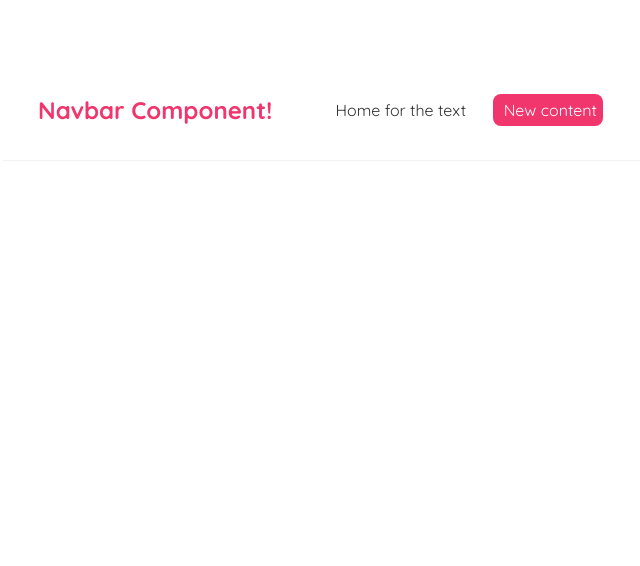
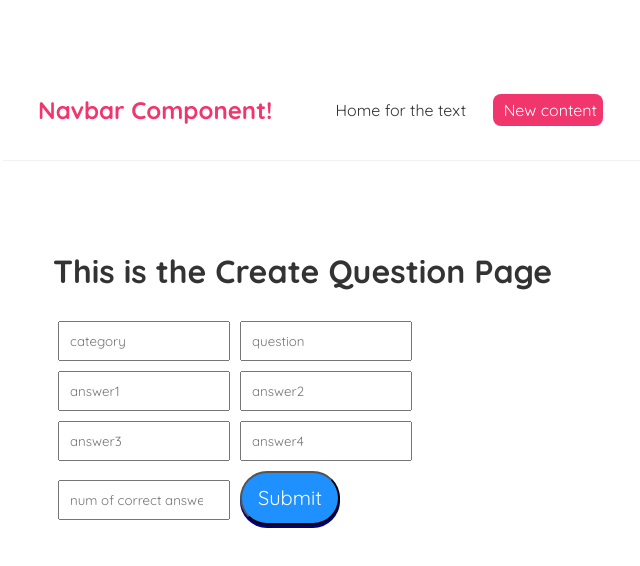
Before and after one commit to naoiri/Quiz-man, a React (Create React App) app in the folder frontend/: page /createquestion in a window 1280 px wide. Shown: the top 566 px of the page, without its empty margins (317-957 px from the left). Built offline with nearby package versions, Linux system fonts and the light colour scheme; the HTML template or start-up script is replaced by a standard one.

Commit message:
Add basic createquestion page

```diff
--- a/frontend/src/App.js
+++ b/frontend/src/App.js
@@ -5,6 +5,7 @@ import Home from './Home';
 import Difficulty from './Difficulty';
 import Game from './Game';
 import CreateUser from './CreateUser';
+import CreateQuestion from "./CreateQuestion";
 
 function App() {
 
@@ -31,6 +32,9 @@ function App() {
             <Route exact path="/game">
               <Game />
             </Route>
+            <Route exact path="/createquestion">
+              <CreateQuestion />
+            </Route>
 
           </Switch>
 
--- /dev/null
+++ b/frontend/src/CreateQuestion.js
@@ -0,0 +1,37 @@
+import React from "react";
+
+function CreateQuestion() {
+
+    const axios = require('axios');
+
+    async function postData(e) {
+        axios.post('http://localhost:8080/questionAnswers', {
+            category: e.target.category.value,
+            question: e.target.question.value,
+            answer1: e.target.answer1.value,
+            answer2: e.target.answer2.value,
+            answer3: e.target.answer3.value,
+            answer4: e.target.answer4.value,
+            correctAnswer: e.target.correctanswer.value
+        }).then(function (response) {
+            console.log(response);
+        })
+    }
+
+    return (
+        <div>
+            <h1>This is the Create Question Page</h1>
+            <form onSubmit={postData}>
+                <input type="text" name="category" placeholder="category"/>
+                <input type="text" name="question" placeholder="question"/>
+                <input type="text" name="answer1" placeholder="answer1"/>
+                <input type="text" name="answer2" placeholder="answer2"/>
+                <input type="text" name="answer3" placeholder="answer3"/>
+                <input type="text" name="answer4" placeholder="answer4"/>
+                <input type="number" name="correctanswer" placeholder="num of correct answer"/>
+                <button>Submit</button>
+            </form>
+        </div>
+    );
+}
+export default CreateQuestion;
```
